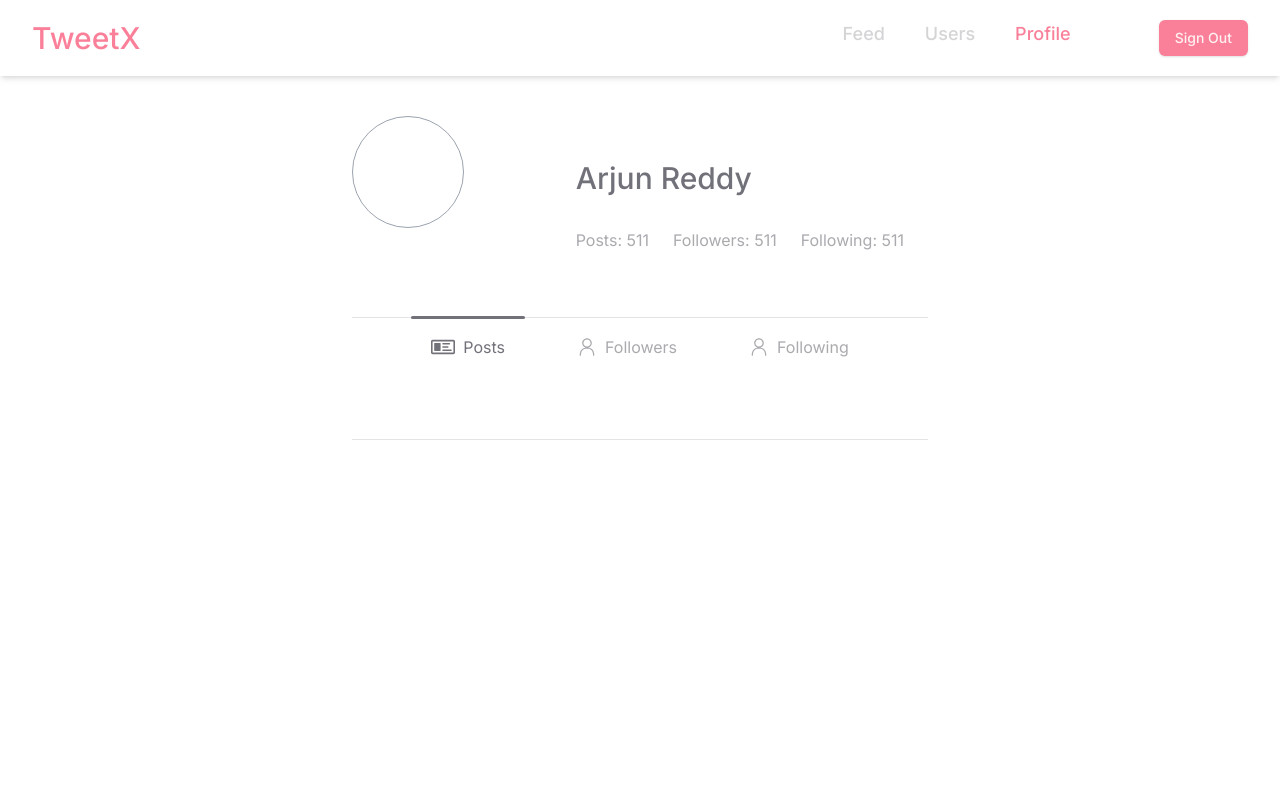
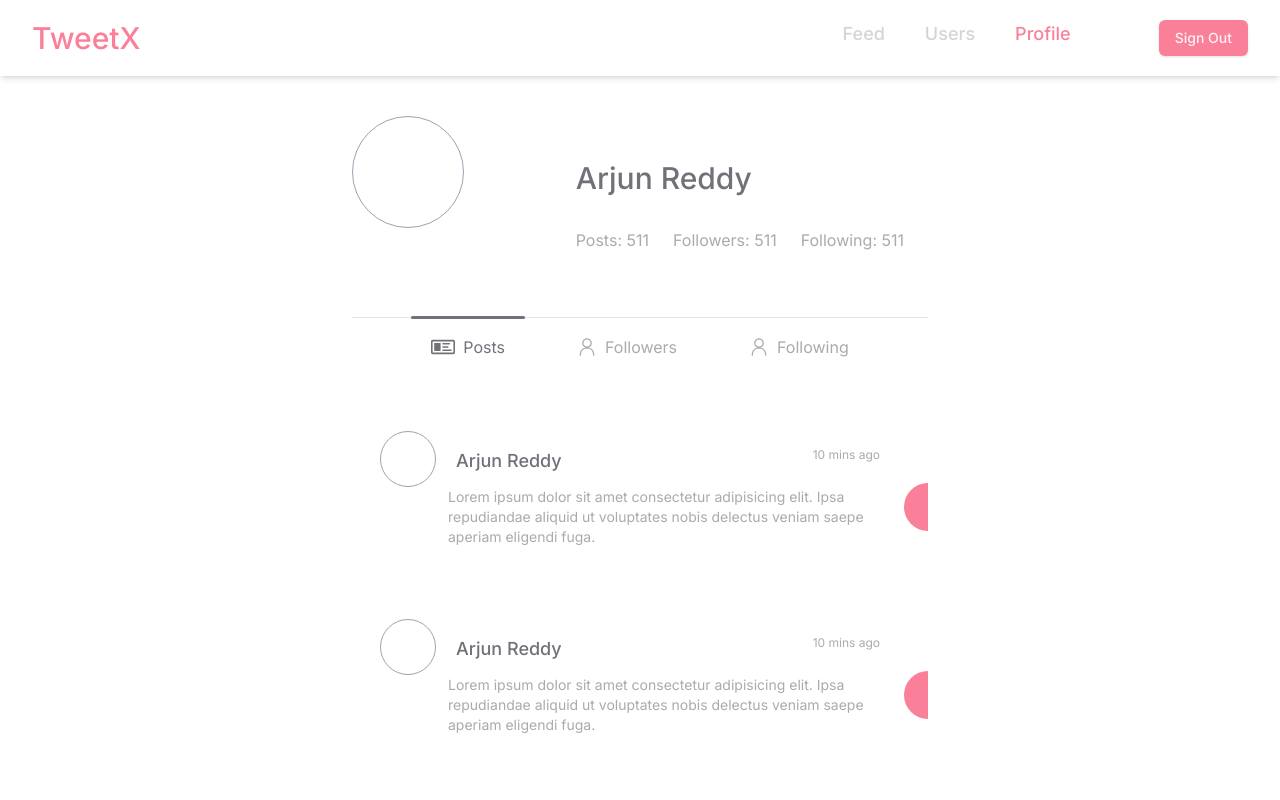
Before and after one commit to Saga-sanga/tweetx, a Next.js app: page /profile in a window 1280 px wide. Shown: the top 800 px of the page. Built offline with nearby package versions, Linux system fonts and the light colour scheme.

Commit message:
feat: add followers and following pages

```diff
--- a/src/app/(dashboard)/profile/followers/page.tsx
+++ b/src/app/(dashboard)/profile/followers/page.tsx
@@ -1,3 +1,13 @@
+import { UserCard } from "@/components/user-card";
+
 export default function page() {
-  return <div>followers</div>;
+  return (
+    <section className="space-y-2">
+      <UserCard following={false} />
+      <UserCard following={false} />
+      <UserCard following={false} />
+      <UserCard following={false} />
+      <UserCard following={false} />
+    </section>
+  );
 }
--- a/src/app/(dashboard)/profile/following/page.tsx
+++ b/src/app/(dashboard)/profile/following/page.tsx
@@ -1,3 +1,13 @@
+import { UserCard } from "@/components/user-card";
+
 export default function page() {
-  return <div>Following</div>;
+  return (
+    <section className="space-y-2">
+      <UserCard following={true} />
+      <UserCard following={true} />
+      <UserCard following={true} />
+      <UserCard following={true} />
+      <UserCard following={true} />
+    </section>
+  );
 }
--- a/src/app/(dashboard)/profile/layout.tsx
+++ b/src/app/(dashboard)/profile/layout.tsx
@@ -6,7 +6,8 @@ export default function ProfileLayout({
   children: React.ReactNode;
 }) {
   return (
-    <main className="mt-10 space-y-16 max-w-xl w-full">
+    <main className="mt-10 space-y-10 max-w-xl w-full">
+      <div className="space-y-16">
         <div className="flex justify-between items-end">
           <div className="shrink-0 mb-6 rounded-full border border-gray-400 h-28 w-28"></div>
           <div className="space-y-8 mr-6">
@@ -20,7 +21,8 @@ export default function ProfileLayout({
             </div>
           </div>
         </div>
-      <ProfileNav/>
+        <ProfileNav />
+      </div>
       {children}
     </main>
   );
--- a/src/app/(dashboard)/profile/page.tsx
+++ b/src/app/(dashboard)/profile/page.tsx
@@ -1,7 +1,11 @@
+import { ProfilePostCard } from "@/components/profile-post-card";
+
 export default function Page() {
   return (
-    <section className="border-t">
-
+    <section className="space-y-6">
+      <ProfilePostCard />
+      <ProfilePostCard />
+      <ProfilePostCard />
     </section>
   );
 }
--- a/src/app/(dashboard)/users/page.tsx
+++ b/src/app/(dashboard)/users/page.tsx
@@ -1,36 +1,13 @@
-import { Button } from "@/components/ui/button";
-
-function UserCard({ following = true }: { following: boolean }) {
-  return (
-    <article className="flex justify-between py-8 px-10 items-end">
-      <div className="flex items-end space-x-6">
-        <div className="shrink-0 rounded-full border border-gray-400 h-14 w-14"></div>
-        <div className="flex flex-col pb-0.5">
-          <h2 className="text-lg font-medium text-muted-foreground">
-            Arjun Reddy
-          </h2>
-          <p className="text-xs text-muted-foreground/60">Following: 200</p>
-        </div>
-      </div>
-      {following ? (
-        <Button size="lg" className="font-medium text-md px-8 mb-0.5">
-          Follow
-        </Button>
-      ) : (
-        <span className="font-medium px-5 text-muted-foreground text-md mb-0.5">Following</span>
-      )}
-    </article>
-  );
-}
+import { UserCard } from "@/components/user-card";
 
 export default function Page() {
   return (
     <main className="mt-10 max-w-xl space-y-4 divide-y w-full">
-      <UserCard following={true}/>
-      <UserCard following={true}/>
-      <UserCard following={false}/>
-      <UserCard following={false}/>
-      <UserCard following={false}/>
+      <UserCard following={true} />
+      <UserCard following={true} />
+      <UserCard following={false} />
+      <UserCard following={false} />
+      <UserCard following={false} />
     </main>
   );
 }
--- /dev/null
+++ b/src/components/profile-post-card.tsx
@@ -0,0 +1,21 @@
+export function ProfilePostCard() {
+  return (
+    <div className="flex relative p-4 overflow-clip">
+      <div className="bg-primary h-12 w-12 absolute rounded-full bottom-12 -right-6"></div>
+      <div className="mx-3 shrink-0 rounded-full border border-gray-400 h-14 w-14"></div>
+      <div className="flex space-y-3 py-4 pr-8 flex-col w-full">
+        <div className="flex justify-between">
+          <h2 className="pl-2 text-lg font-medium text-muted-foreground">
+            Arjun Reddy
+          </h2>
+          <span className="text-xs text-muted-foreground/60">10 mins ago</span>
+        </div>
+        <p className="text-sm text-muted-foreground/60">
+          Lorem ipsum dolor sit amet consectetur adipisicing elit. Ipsa
+          repudiandae aliquid ut voluptates nobis delectus veniam saepe aperiam
+          eligendi fuga.
+        </p>
+      </div>
+    </div>
+  );
+}
--- /dev/null
+++ b/src/components/user-card.tsx
@@ -0,0 +1,27 @@
+"use client";
+import { Button } from "@/components/ui/button";
+
+export function UserCard({ following = true }: { following: boolean }) {
+  return (
+    <article className="flex justify-between py-8 px-10 items-end">
+      <div className="flex items-end space-x-6">
+        <div className="shrink-0 rounded-full border border-gray-400 h-14 w-14"></div>
+        <div className="flex flex-col pb-0.5">
+          <h2 className="text-lg font-medium text-muted-foreground">
+            Arjun Reddy
+          </h2>
+          <p className="text-xs text-muted-foreground/60">Following: 200</p>
+        </div>
+      </div>
+      {!following ? (
+        <Button size="lg" className="font-medium text-md px-8 mb-0.5">
+          Follow
+        </Button>
+      ) : (
+        <span className="font-medium px-5 text-muted-foreground text-md mb-0.5">
+          Following
+        </span>
+      )}
+    </article>
+  );
+}
```
Lines whose indentation alone changed are shown as unchanged.
